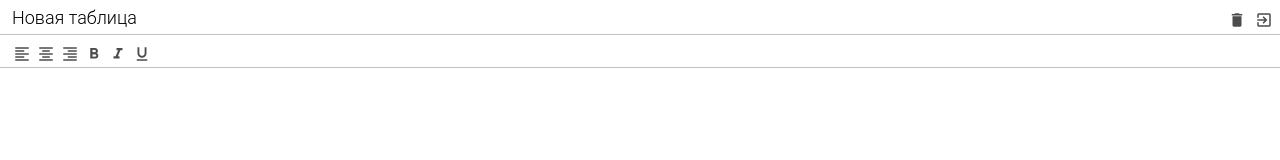
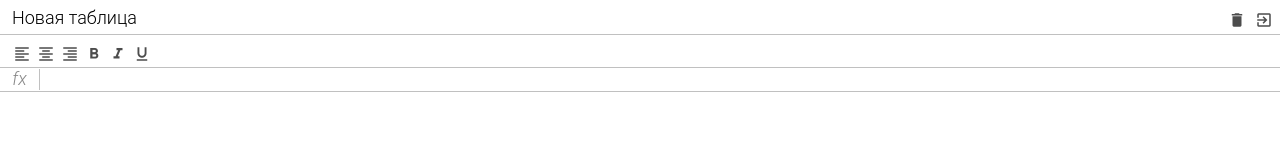
Before and after one commit to MasterVen/exel-JS-project, a website built with webpack: page src/index.html in a window 1280 px wide. Built offline with nearby package versions, Linux system fonts and the light colour scheme.

Commit message:
formula layout was created

```diff
--- a/src/index.html
+++ b/src/index.html
@@ -48,7 +48,10 @@
             <span class="material-icons">format_underline</span>
           </div>
         </div>
-        <div class="exel__formula"></div>
+        <div class="exel__formula">
+          <div class="info">fx</div>
+          <div class="input" contenteditable spellcheck="false"></div>
+        </div>
         <div class="exel__table"></div>
       </div>
     </div>
--- a/src/scss/_variables.scss
+++ b/src/scss/_variables.scss
@@ -1,3 +1,5 @@
 $header-height: 34px;
 $toolbar-height: 34px;
+$formula-height: 24px;
+$info-cell-width: 40px;
 $border-color: #c0c0c0;
--- a/src/scss/formula.scss
+++ b/src/scss/formula.scss
@@ -2,4 +2,29 @@
 @import 'mixins';
 
 .exel__formula {
+  position: absolute;
+  left: 0;
+  right: 0;
+  top: $header-height + $toolbar-height;
+  height: $formula-height;
+  display: flex;
+  align-items: center;
+  border-bottom: 1px solid $border-color;
+
+  .info {
+    font-size: 18px;
+    font-style: italic;
+    text-align: center;
+    border-right: 1px solid $border-color;
+    min-width: $info-cell-width;
+  }
+
+  .input {
+    padding: 4px;
+    font-size: 12px;
+    outline: none;
+    width: 100%;
+    height: 100%;
+    color: black;
+  }
 }
--- a/src/scss/index.scss
+++ b/src/scss/index.scss
@@ -19,4 +19,5 @@ body {
 
 .exel {
   position: relative;
+  color: #888;
 }
```
